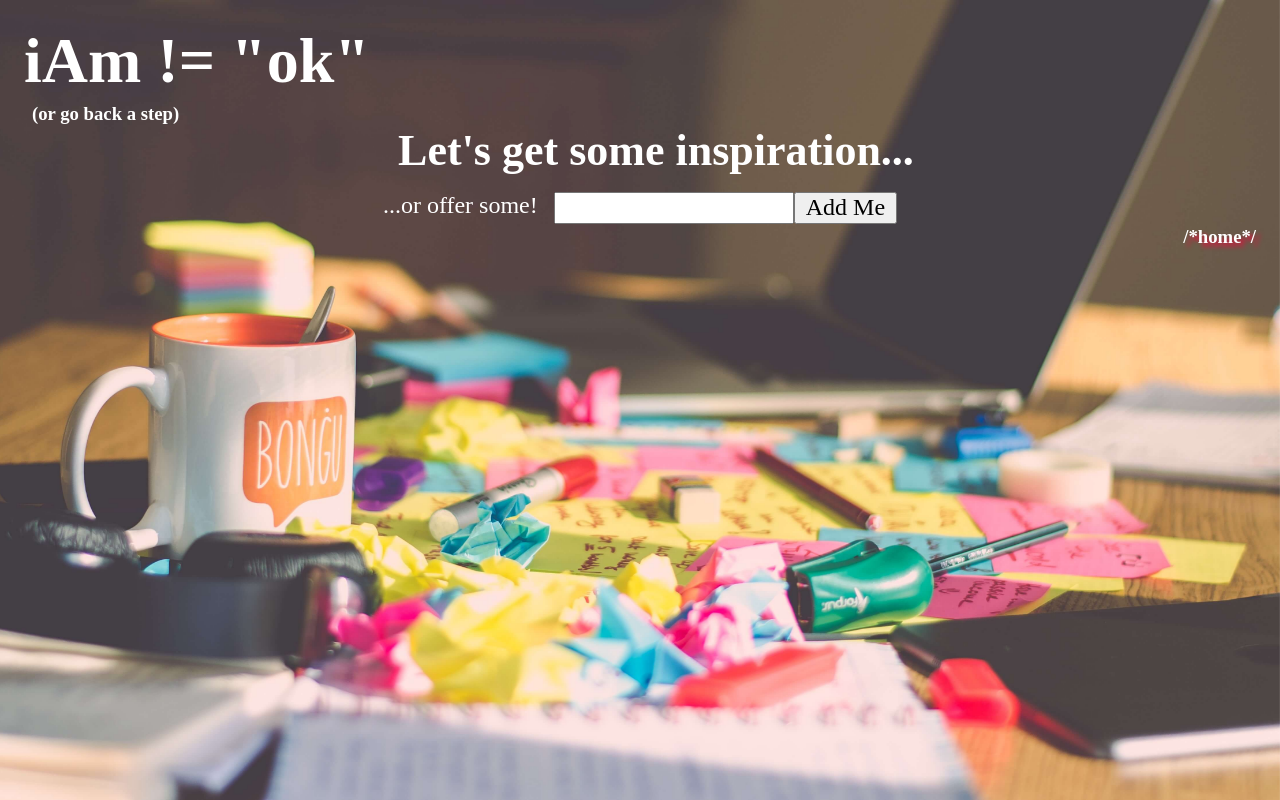
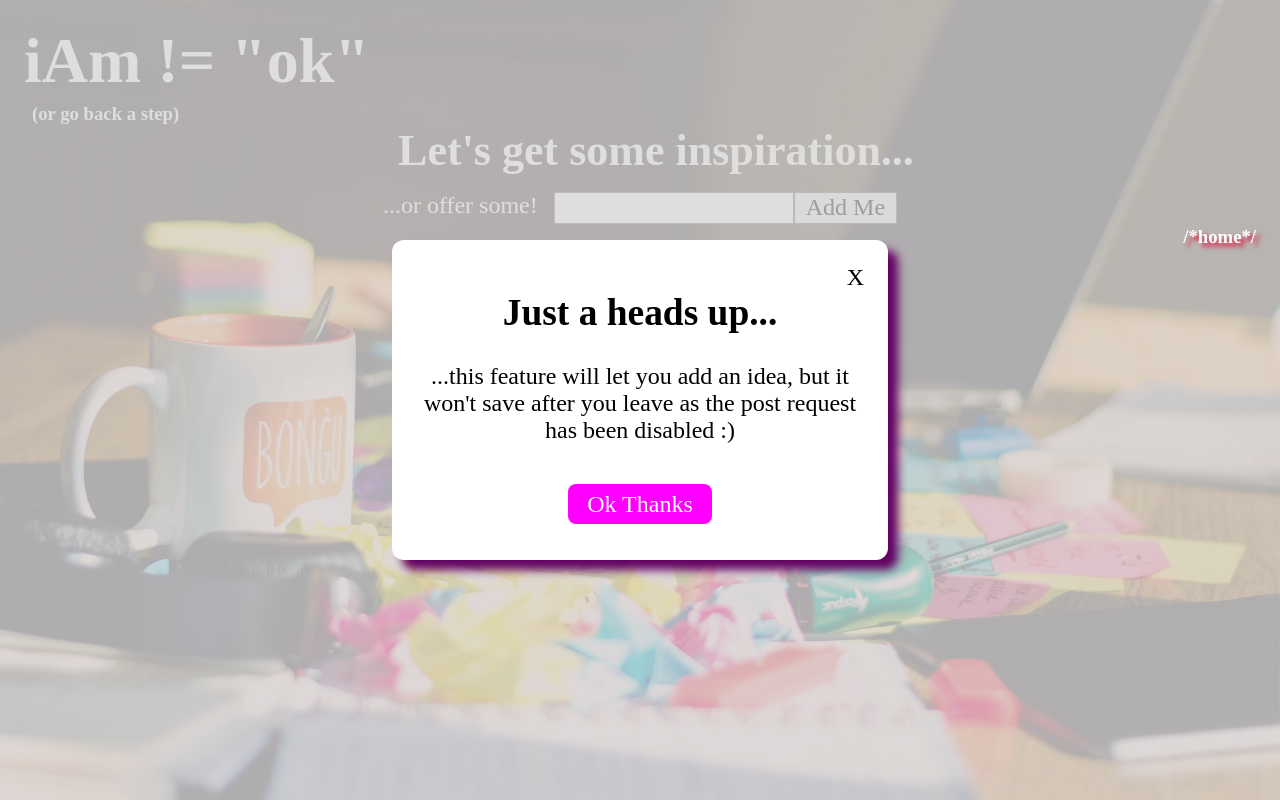
Before and after one commit to lalicia/iAm_not_ok, a React (Create React App) app in the folder not_ok/: page /happydose/ideas in a window 1280 px wide. Built offline with nearby package versions, Linux system fonts and the light colour scheme; no server answers; a web font is replaced by a local one.

Commit message:
created Modal component and added to IdeasPage to warn of post request being disabled. tested in browser and looks all good!

```diff
--- /dev/null
+++ b/not_ok/src/components/Modal/Modal.js
@@ -0,0 +1,32 @@
+import React from "react";
+import {useEffect} from "react";
+
+import styles from "./Modal.module.css";
+
+function Modal({setModal}) {
+
+    // useEffect{
+
+    // }
+
+    return (
+        <div className={styles.modal_bg}>
+        <div className={styles.modal_container}>
+            <div className={styles.xbtn}>
+                <button onClick={() => setModal(false)}> X </button>
+            </div>
+            <div className={styles.title}>
+                <h3 className={styles.modal_title}>Just a heads up...</h3>
+            </div>
+            <div className={styles.body}>
+                <p>...this feature will let you add an idea, but it won't save after you leave as the post request has been disabled :)</p>
+            </div>
+            <div className={styles.closebtn}>
+                <button onClick={() => setModal(false)}>Ok Thanks</button>
+            </div>
+        </div>
+    </div>
+    )
+}
+
+export default Modal;
--- /dev/null
+++ b/not_ok/src/components/Modal/Modal.module.css
@@ -0,0 +1,67 @@
+.modal_bg {
+    width: 100vw;
+    height: 100vh;
+    background-color: rgba(211, 211, 211, 0.75);
+    position: fixed;
+    display: flex;
+    justify-content: center;
+    align-items: center;
+}
+
+.modal_container {
+    width: 31rem;
+    height: 20rem;
+    border-radius: 12px;
+    background-color: white;
+    box-shadow: rgb(99, 0, 99) 10px 10px 10px;
+    display: flex;
+    flex-direction: column;
+    padding: 1.5rem;
+}
+
+.modal_container .title {
+    display: inline-block;
+    text-align: center;
+    /* margin-top: 1rem; */
+    font-size: 2rem;
+    color: black;
+}
+
+.xbtn {
+    display: flex;
+    justify-content: flex-end;
+}
+
+.xbtn button {
+    background-color: transparent;
+    border: none;
+    font-size: 1.5rem;
+    cursor: pointer;
+}
+
+.modal_container .body {
+    flex: 50%;
+    display: flex;
+    justify-content: center;
+    align-items: center;
+    font-size: 1.5rem;
+    text-align: center;
+    color: black;
+}
+
+.closebtn {
+    display: flex;
+    justify-content: center;
+}
+
+.closebtn button{
+    width: 9rem;
+    height: 2.5rem;
+    margin: .75rem;
+    border: none;
+    background-color: magenta;
+    color: white;
+    border-radius: 8px;
+    font-size: 1.5rem;
+    cursor: pointer;
+}
--- a/not_ok/src/pages/IdeasPage.js
+++ b/not_ok/src/pages/IdeasPage.js
@@ -11,10 +11,14 @@ import styles from "./IdeasPage.module.css";
 import PostIt from "../components/PostIt/PostIt.js";
 import Input from "../components/Input/Input.js";
 
+import Modal from "../components/Modal/Modal.js";
+
 
 function IdeasPage() {
     const [doses, setDoses] = useState([]);
     const [text, setText] = useState("");
+
+    const [modal, setModal] = useState(true);
 
 
     function handleClick(input) {
@@ -58,6 +62,7 @@ function IdeasPage() {
 
     return (
         <div className={styles.container}>
+            {modal && <Modal setModal={setModal} />}
             <header className={styles.ideas_header}><h1 className={styles.ideas_h1}><a href="/">iAm != "ok"</a></h1></header>
             <h3 className={styles.h3_back}><a href="/happydose">(or go back a step)</a></h3>
                 <h2 className={styles.ideas_h2}>Let's get some inspiration...</h2>
```
